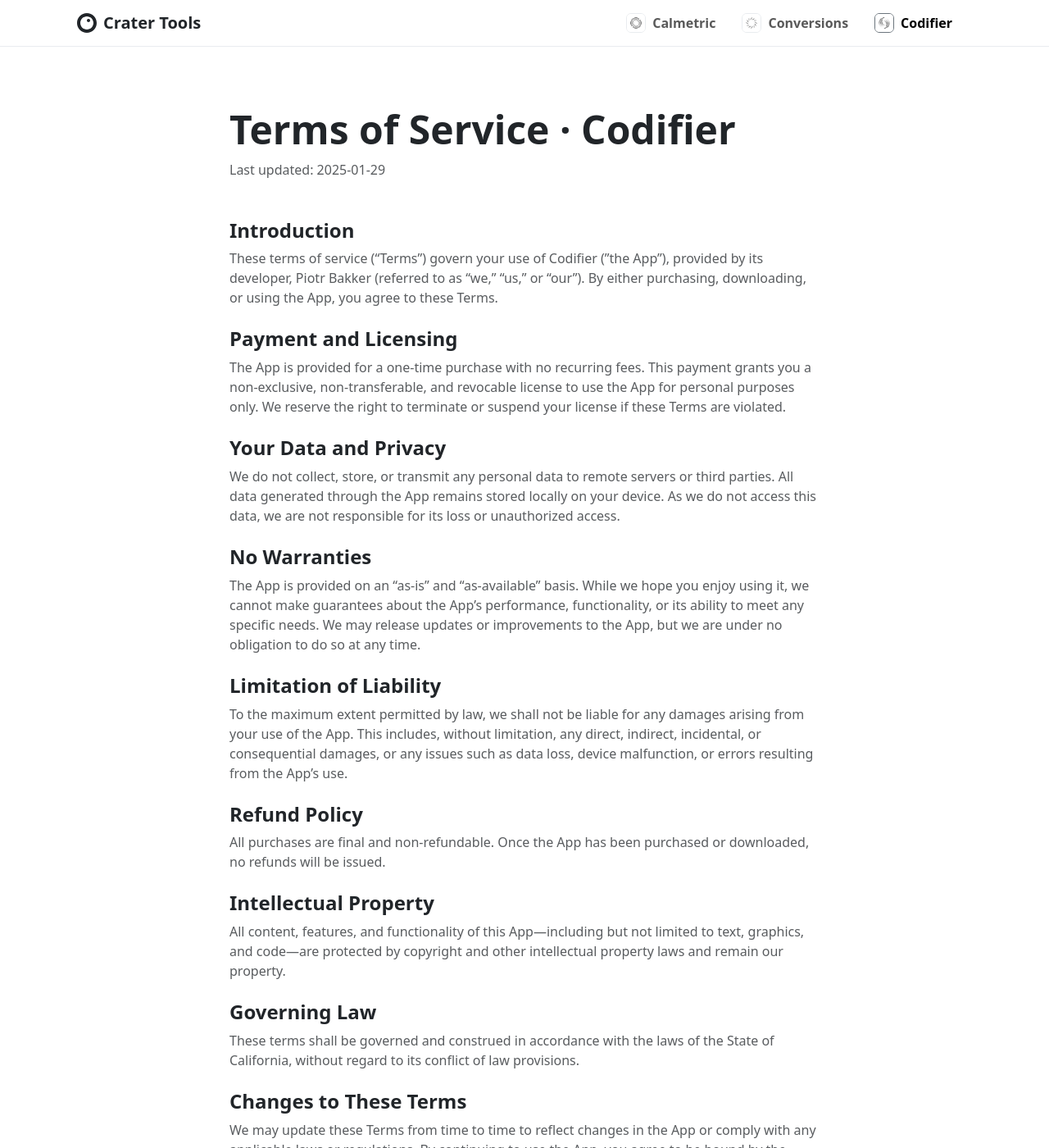
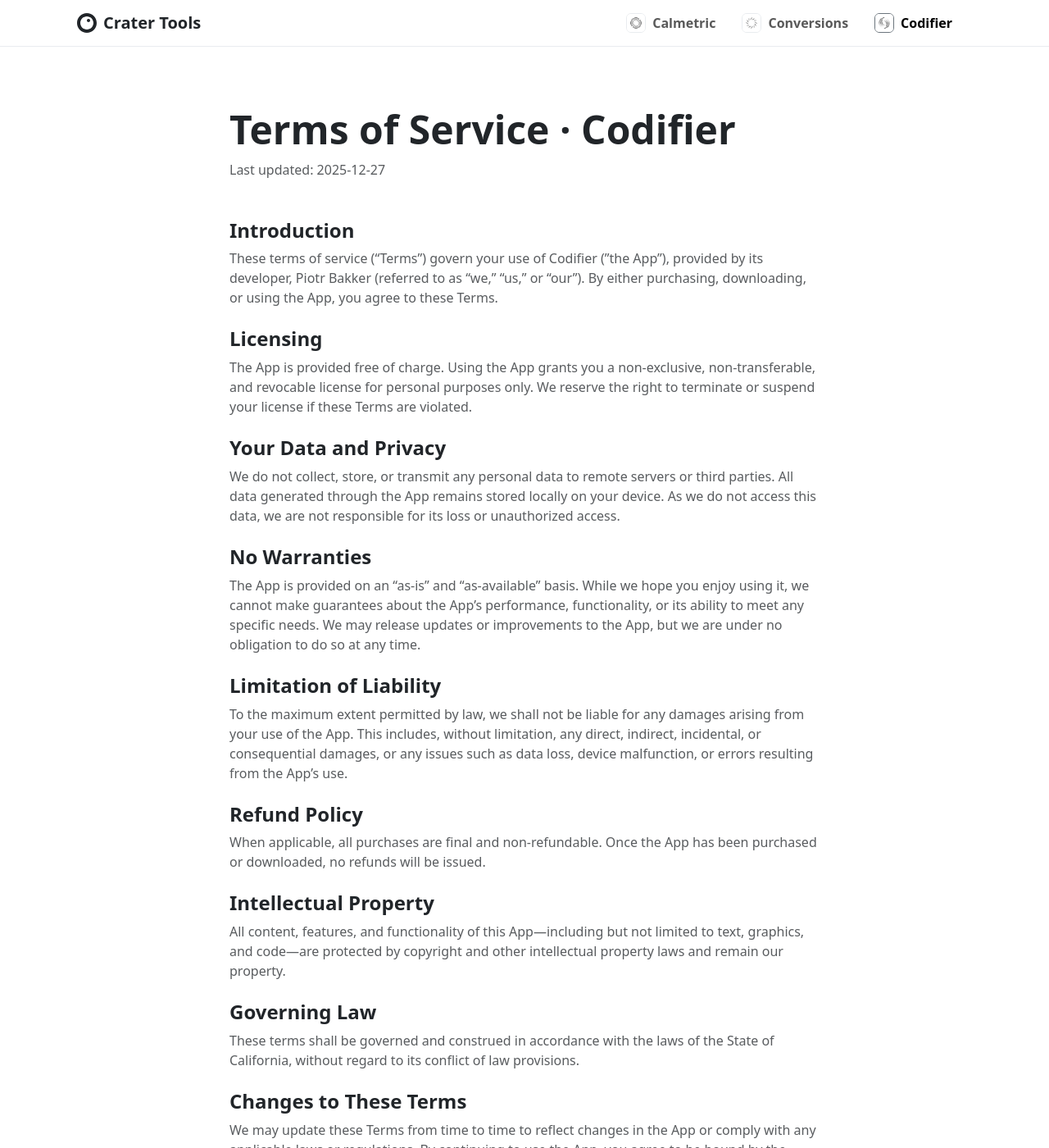
Before and after one commit to cratertools/crater.tools, a Jekyll site: the page built from codifier/terms-of-service.html, in a window 1280 px wide and 1400 px high. Shown: the whole window at 82% size. Built offline with Jekyll 4.4.1, drawn with Linux system fonts in a browser that asks for light colours.

Commit message:
Update Codifier ToS.

```diff
--- a/codifier/terms-of-service.html
+++ b/codifier/terms-of-service.html
@@ -8,15 +8,15 @@
         <div class="col-md-10 col-xl-8">
             <h1 class="display-5 fw-bold mb-2">Terms of Service &middot; {{ site.data.apps[page.app].name }}</h1>
             <p class="text-body-secondary mb-5">
-                Last updated: 2025-01-29
+                Last updated: 2025-12-27
             </p>
             <h4 class="fw-bold">Introduction</h4>
             <p class="text-body-secondary mb-4">
                 These terms of service (&ldquo;Terms&rdquo;) govern your use of Codifier (&rdquo;the App&rdquo;), provided by its developer, Piotr Bakker (referred to as &ldquo;we,&rdquo; &ldquo;us,&rdquo; or &ldquo;our&rdquo;). By either purchasing, downloading, or using the App, you agree to these Terms.
             </p>
-            <h4 class="fw-bold">Payment and Licensing</h4>
+            <h4 class="fw-bold">Licensing</h4>
             <p class="text-body-secondary mb-4">
-                The App is provided for a one-time purchase with no recurring fees. This payment grants you a non-exclusive, non-transferable, and revocable license to use the App for personal purposes only. We reserve the right to terminate or suspend your license if these Terms are violated.
+                The App is provided free of charge. Using the App grants you a non-exclusive, non-transferable, and revocable license for personal purposes only. We reserve the right to terminate or suspend your license if these Terms are violated.
             </p>
             <h4 class="fw-bold">Your Data and Privacy</h4>
             <p class="text-body-secondary mb-4">
@@ -32,7 +32,7 @@
             </p>
             <h4 class="fw-bold">Refund Policy</h4>
             <p class="text-body-secondary mb-4">
-                All purchases are final and non-refundable. Once the App has been purchased or downloaded, no refunds will be issued.
+                When applicable, all purchases are final and non-refundable. Once the App has been purchased or downloaded, no refunds will be issued.
             </p>
             <h4 class="fw-bold">Intellectual Property</h4>
             <p class="text-body-secondary mb-4">
```
